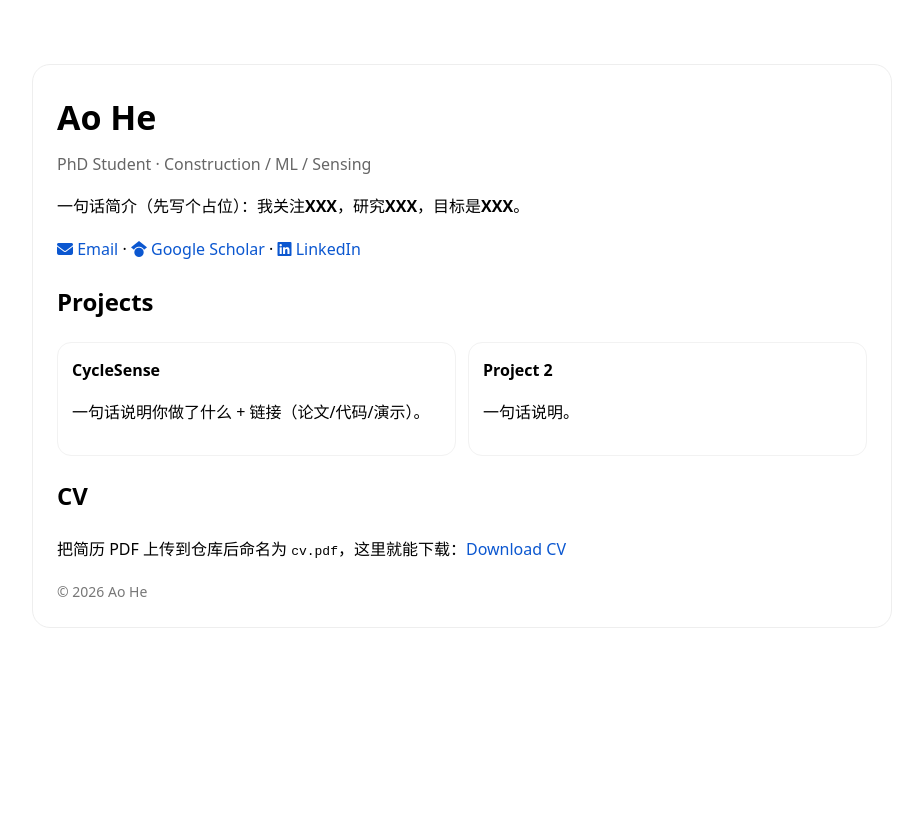
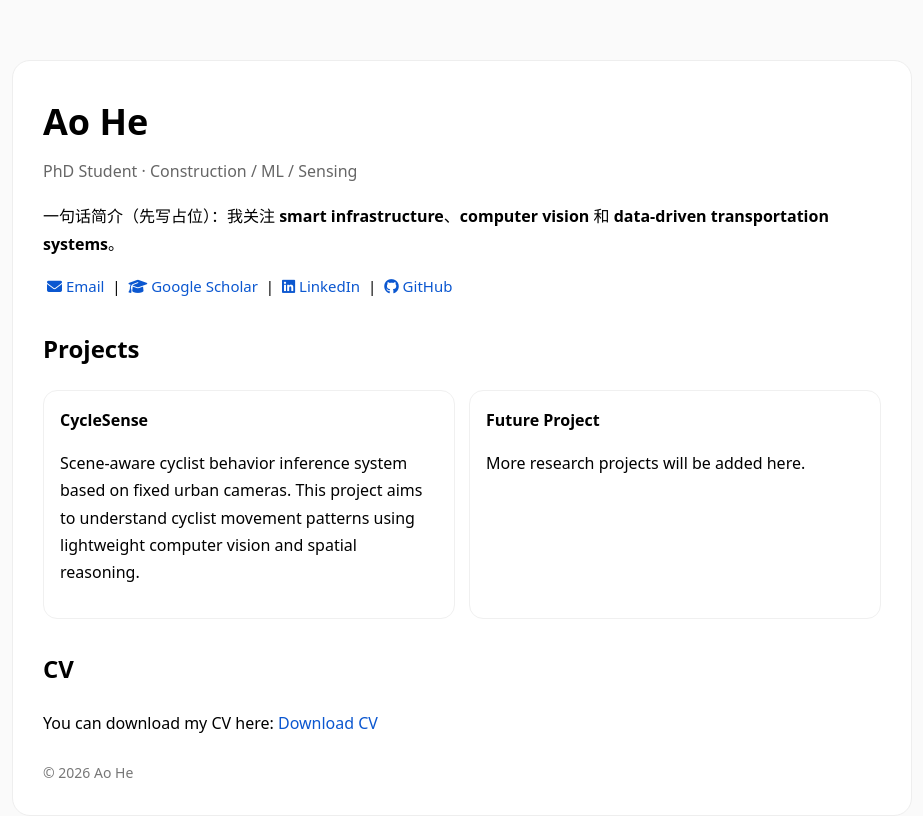
Before and after one commit to ao-he/ao-he.github.io, a plain HTML site: page index.html in a window 1280 px wide. Shown: the whole page, without its empty margins (178-1101 px from the left). Drawn offline with Linux system fonts and the light colour scheme.

Commit message:
Revamp personal site layout and content
Updated the structure and styling of the personal site, including new project descriptions and improved layout.

```diff
--- a/index.html
+++ b/index.html
@@ -1,63 +1,173 @@
 <!doctype html>
 <html lang="zh">
+
 <head>
+
+<meta charset="utf-8">
+<meta name="viewport" content="width=device-width, initial-scale=1">
+
+<title>Ao He | Personal Site</title>
+
 <link rel="stylesheet" href="https://cdnjs.cloudflare.com/ajax/libs/font-awesome/6.5.0/css/all.min.css">
-  <meta charset="utf-8" />
-  <meta name="viewport" content="width=device-width,initial-scale=1" />
-  <title>Ao He | Personal Site</title>
+
 <style>
-    body{font-family:system-ui,-apple-system,Segoe UI,Roboto,"PingFang SC","Microsoft YaHei",sans-serif;
-         max-width:860px;margin:64px auto;padding:0 18px;line-height:1.65}
-    .card{border:1px solid #eee;border-radius:18px;padding:24px}
-    h1{margin:0 0 6px;font-size:34px}
-    .meta{color:#666;margin:0 0 16px}
-    a{color:#0b57d0;text-decoration:none}
-    a:hover{text-decoration:underline}
-    .grid{display:grid;grid-template-columns:repeat(auto-fit,minmax(240px,1fr));gap:12px;margin-top:12px}
-    .item{border:1px solid #f2f2f2;border-radius:14px;padding:14px}
-    footer{color:#777;margin-top:18px;font-size:14px}
+
+body{
+font-family: system-ui,-apple-system,Segoe UI,Roboto,"PingFang SC","Microsoft YaHei",sans-serif;
+max-width:900px;
+margin:60px auto;
+padding:0 20px;
+line-height:1.7;
+background:#fafafa;
+}
+
+.card{
+background:white;
+border:1px solid #eee;
+border-radius:18px;
+padding:30px;
+}
+
+h1{
+margin:0;
+font-size:36px;
+}
+
+.meta{
+color:#666;
+margin-top:6px;
+margin-bottom:18px;
+}
+
+a{
+color:#0b57d0;
+text-decoration:none;
+}
+
+a:hover{
+text-decoration:underline;
+}
+
+.links{
+margin-top:12px;
+font-size:15px;
+}
+
+.links a{
+margin:0 4px;
+}
+
+.grid{
+display:grid;
+grid-template-columns:repeat(auto-fit,minmax(250px,1fr));
+gap:14px;
+margin-top:14px;
+}
+
+.item{
+border:1px solid #f0f0f0;
+border-radius:14px;
+padding:16px;
+transition:all 0.2s ease;
+}
+
+.item:hover{
+transform:translateY(-3px);
+box-shadow:0 6px 20px rgba(0,0,0,0.05);
+}
+
+h2{
+margin-top:30px;
+}
+
+footer{
+color:#777;
+margin-top:24px;
+font-size:14px;
+}
+
 </style>
+
 </head>
+
 <body>
+
 <div class="card">
+
 <h1>Ao He</h1>
-    <div class="meta">PhD Student · Construction / ML / Sensing</div>
+
+<div class="meta">
+PhD Student · Construction / ML / Sensing
+</div>
 
 <p>
-      一句话简介（先写个占位）：我关注<strong>XXX</strong>，研究<strong>XXX</strong>，目标是<strong>XXX</strong>。
+一句话简介（先写占位）：我关注 <strong>smart infrastructure</strong>、<strong>computer vision</strong> 和 <strong>data-driven transportation systems</strong>。
 </p>
- <p>
+
+<div class="links">
+
 <a href="mailto:aohe@ufl.edu">
 <i class="fa-solid fa-envelope"></i> Email
-  </a> ·
+</a>
 
-  <a href="https://scholar.google.com/citations?user=mpcGXTgAAAAJ&hl=zh-TW" target="_blank">
-    <i class="fa-brands fa-google-scholar"></i> Google Scholar
-  </a> ·
+|
+
+<a href="https://scholar.google.com/citations?user=mpcGXTgAAAAJ&hl=en" target="_blank">
+<i class="fa-solid fa-graduation-cap"></i> Google Scholar
+</a>
+
+|
 
 <a href="https://www.linkedin.com/in/ao-he" target="_blank">
 <i class="fa-brands fa-linkedin"></i> LinkedIn
 </a>
-</p>
+
+|
+
+<a href="https://github.com/" target="_blank">
+<i class="fa-brands fa-github"></i> GitHub
+</a>
+
+</div>
 
 <h2>Projects</h2>
+
 <div class="grid">
+
 <div class="item">
 <b>CycleSense</b>
-        <p>一句话说明你做了什么 + 链接（论文/代码/演示）。</p>
+<p>
+Scene-aware cyclist behavior inference system based on fixed urban cameras.
+This project aims to understand cyclist movement patterns using lightweight computer vision and spatial reasoning.
+</p>
 </div>
+
 <div class="item">
-        <b>Project 2</b>
-        <p>一句话说明。</p>
+<b>Future Project</b>
+<p>
+More research projects will be added here.
+</p>
 </div>
+
 </div>
 
 <h2>CV</h2>
-    <p>把简历 PDF 上传到仓库后命名为 <code>cv.pdf</code>，这里就能下载：<a href="./cv.pdf">Download CV</a></p>
 
-    <footer>© <span id="y"></span> Ao He</footer>
+<p>
+You can download my CV here:
+<a href="./cv.pdf">Download CV</a>
+</p>
+
+<footer>
+© <span id="year"></span> Ao He
+</footer>
+
 </div>
 
-  <script>document.getElementById("y").textContent = new Date().getFullYear()</script>
+<script>
+document.getElementById("year").textContent = new Date().getFullYear()
+</script>
+
 </body>
+
 </html>
```
Lines whose indentation alone changed are shown as unchanged.
